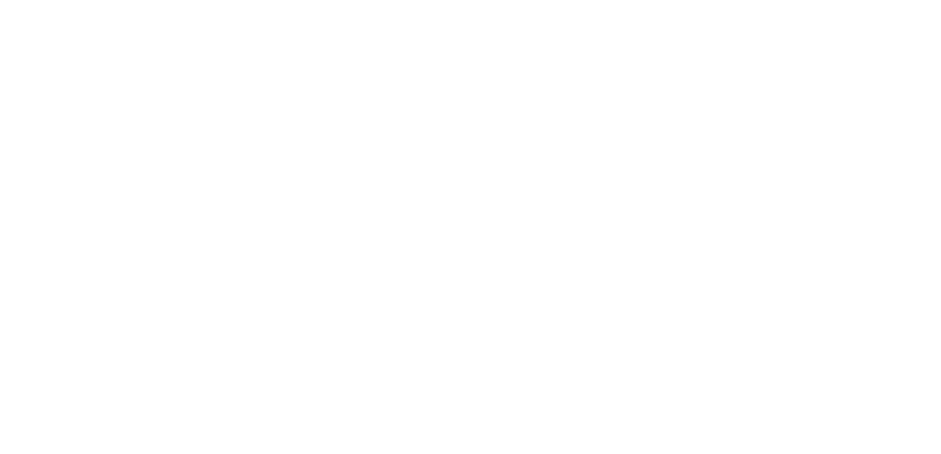
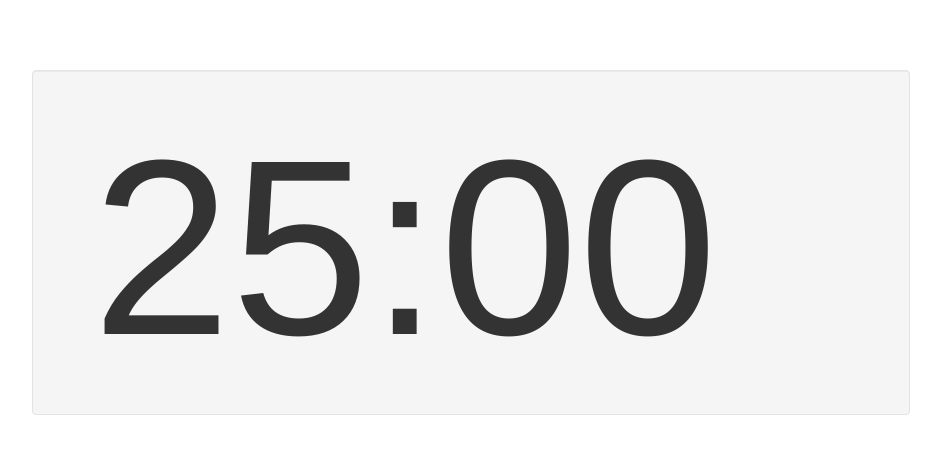
Before and after one commit to Toasterz/pomodoro, a website: page public/html/index.html in a window 1280 px wide. Shown: the whole page, without its empty margins (218-1159 px from the left). Drawn offline with nearby package versions, Linux system fonts and the light colour scheme; files that its build step writes are made by us from their sources; files whose address does not match are found by name.

Commit message:
completed first user story

```diff
--- a/public/css/main.css
+++ b/public/css/main.css
@@ -0,0 +1,8 @@
+body{
+  padding-top: 70px;
+}
+
+#timer{
+  font-size: 250px;
+  padding-left:40px;
+}
--- a/public/html/index.html
+++ b/public/html/index.html
@@ -7,6 +7,13 @@
   <link rel = "stylesheet" href = "css/main.css">
 </head>
 <body>
+  <div class = "container">
+    <div class = "row">
+      <div class="well col-md-9 col-lg-9 col-sm-9 col-xs-9 col-md-offset-2 col-sm-offset-2 col-xs-offset-1">
+        <h1 id="timer">25:00</h1>
+      </div>
+      </div>
+  </div>
   <script   src="https://code.jquery.com/jquery-2.2.4.min.js"   integrity="sha256-BbhdlvQf/xTY9gja0Dq3HiwQF8LaCRTXxZKRutelT44="   crossorigin="anonymous"></script>
   <!-- Latest compiled and minified JavaScript -->
 <script src="https://maxcdn.bootstrapcdn.com/bootstrap/3.3.6/js/bootstrap.min.js" integrity="sha384-0mSbJDEHialfmuBBQP6A4Qrprq5OVfW37PRR3j5ELqxss1yVqOtnepnHVP9aJ7xS" crossorigin="anonymous"></script>
```
